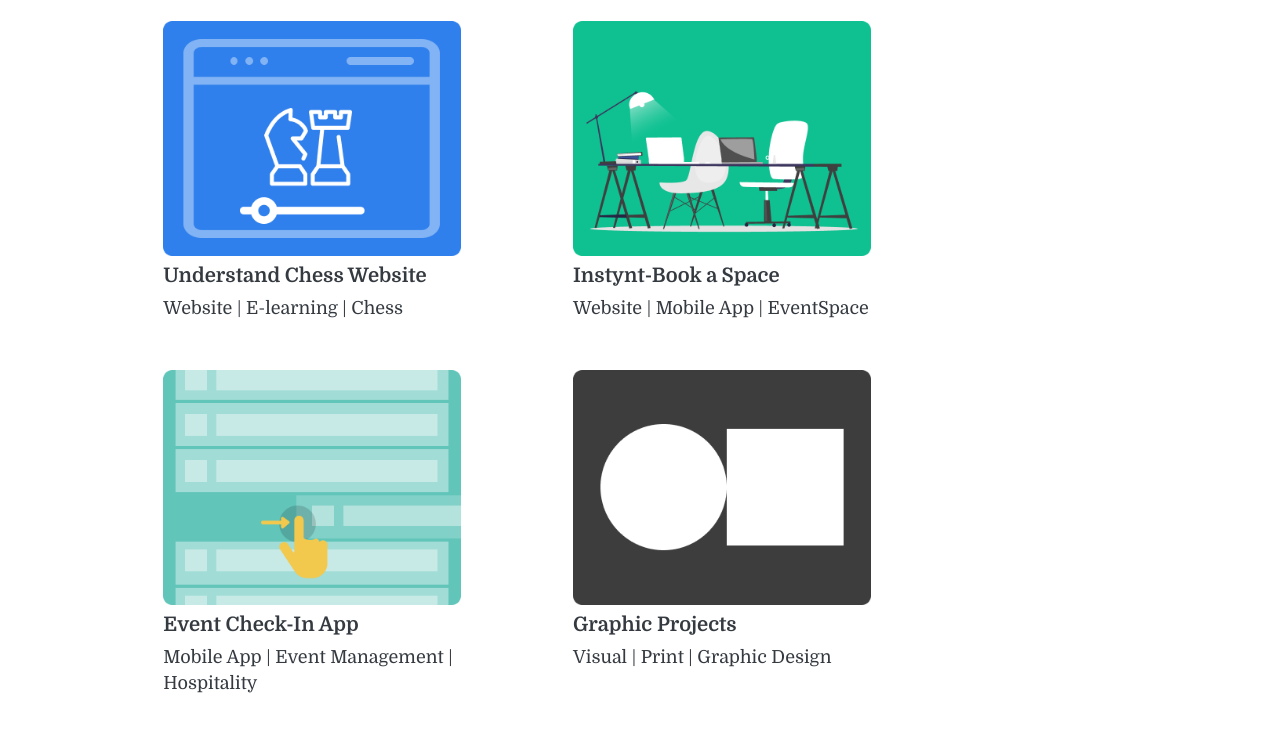
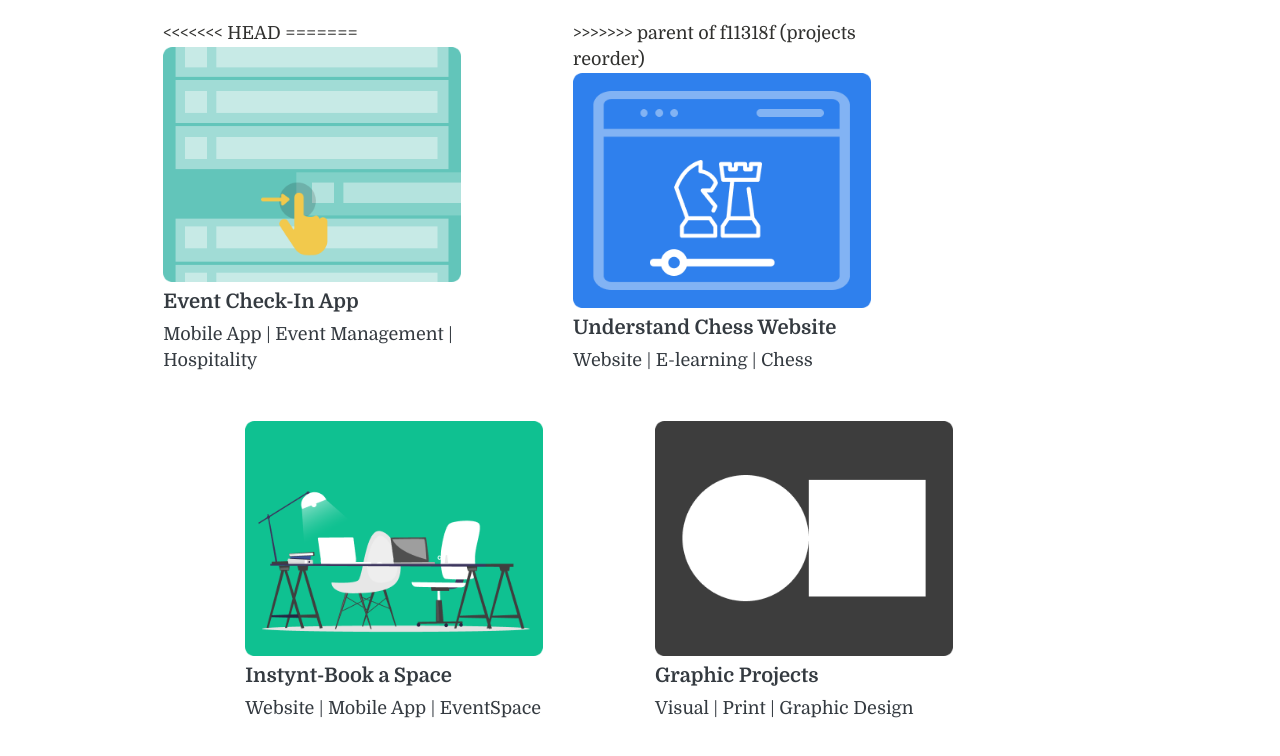
Before and after one commit to koons13/kunalPortfolio, a plain HTML site: page projects.html in a window 1280 px wide. Shown: the part 224-980 px from the top of the page. Drawn offline with Linux system fonts and the light colour scheme; a web font is replaced by a local one.

Commit message:
project reordered

```diff
--- a/projects.html
+++ b/projects.html
@@ -49,6 +49,16 @@
                         <h2 class="mb-4">Projects</h2>
                         <div class="row">
                             <div class="col-md-4">
+<<<<<<< HEAD
+=======
+                                <a href="project-check-in-app.html" class="text-dark project-thumb">
+                                    <img src="../assets/img/projects/project-event-checkin.png" class="img-fluid mb-2" alt="Event Check-In App">
+                                    <h5 class="font-weight-bold title">Event Check-In App</h5>
+                                    <p class="mb-5">Mobile App | Event Management | Hospitality</p>
+                                </a>
+                            </div>
+                            <div class="col-md-4 offset-lg-1">
+>>>>>>> parent of f11318f (projects reorder)
                                 <a href="project-understand-chess.html" class="text-dark project-thumb">
                                     <img src="../assets/img/projects/img-understand-chess.png" class="img-fluid mb-2" alt="Understand Chess Website">
                                     <h5 class="font-weight-bold title">Understand Chess Website</h5>
@@ -60,13 +70,6 @@
                                     <img src="../assets/img/projects/img-instynt.png" class="img-fluid mb-2" alt="Instynt-Book a Space">
                                     <h5 class="font-weight-bold title">Instynt-Book a Space</h5>
                                     <p class="mb-4">Website | Mobile App | EventSpace</p>
-                                </a>
-                            </div>
-                            <div class="col-md-4">
-                                <a href="project-check-in-app.html" class="text-dark project-thumb">
-                                    <img src="../assets/img/projects/project-event-checkin.png" class="img-fluid mb-2" alt="Event Check-In App">
-                                    <h5 class="font-weight-bold title">Event Check-In App</h5>
-                                    <p class="mb-5">Mobile App | Event Management | Hospitality</p>
                                 </a>
                             </div>
                             <div class="col-md-4 offset-lg-1">
```
Also changed, not shown: 1 other file.
